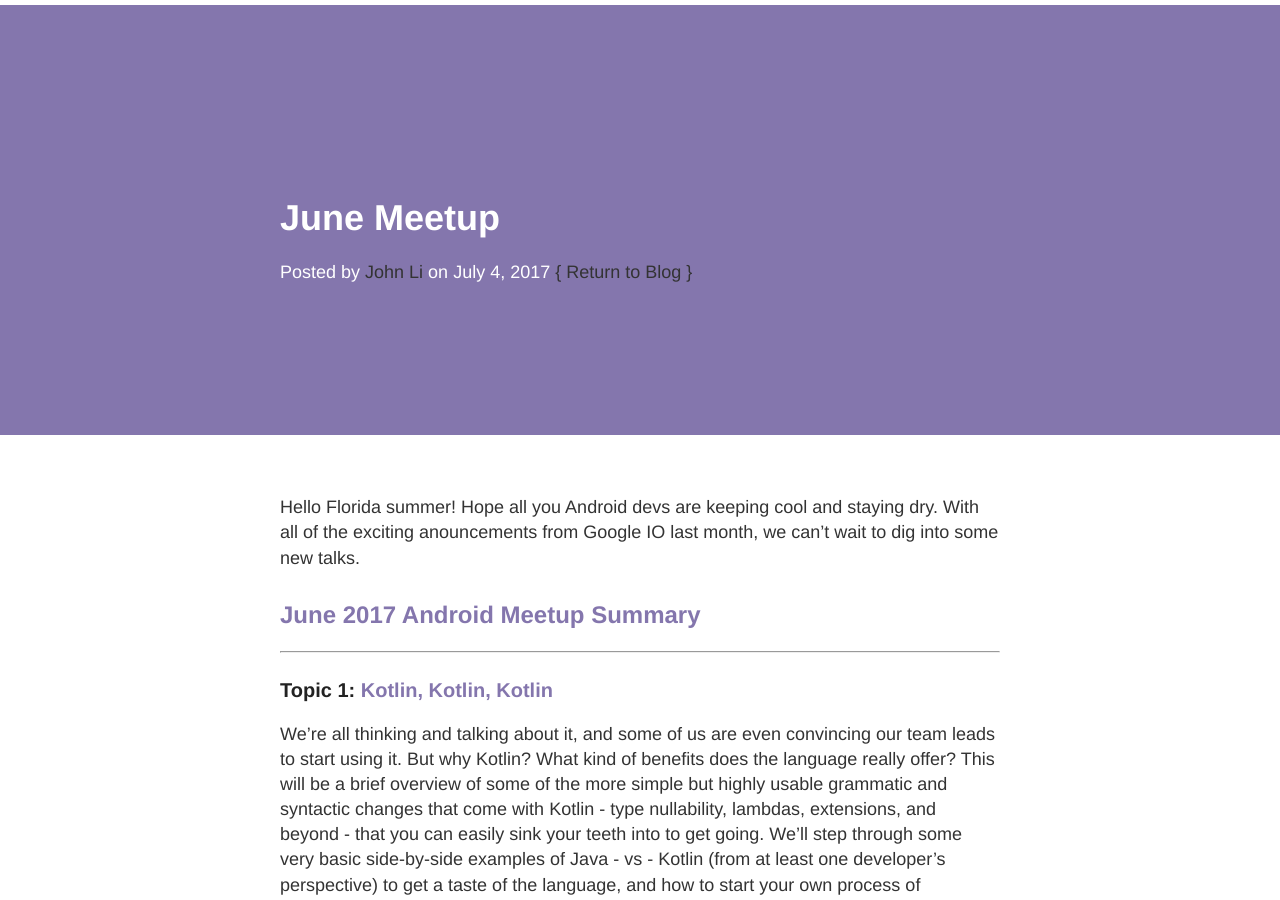
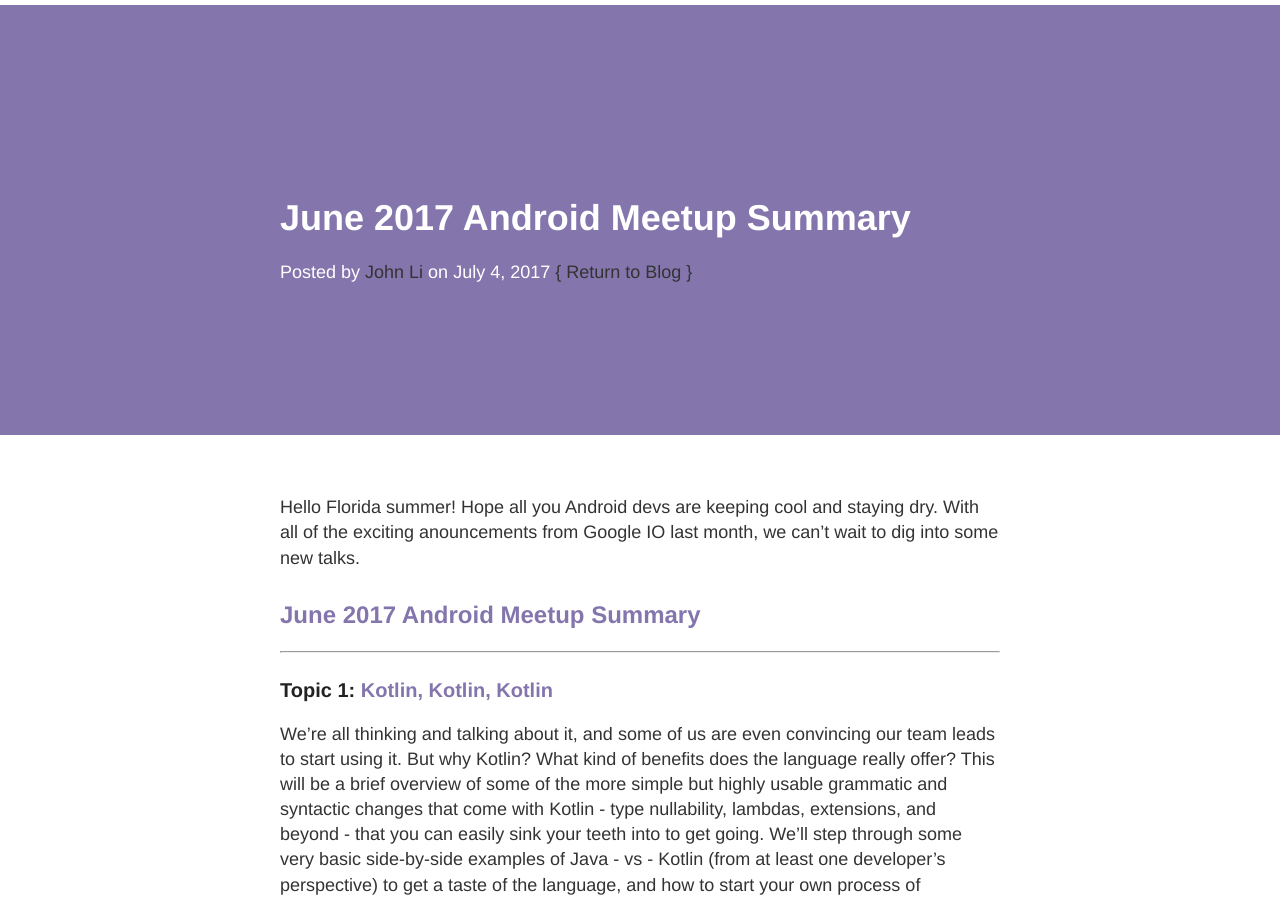
Before and after one commit to orlando-android/orlando-android.github.io-2, a Jekyll site: the page built from _posts/2017-07-04-June-Meetup.md, in a window 1280 px wide and 900 px high. Built offline with Jekyll 4.4.1, drawn with Linux system fonts in a browser that asks for light colours; nearby versions of some CDN libraries.

Commit message:
Update 2017-07-04-June-Meetup.md

```diff
--- a/_posts/2017-07-04-June-Meetup.md
+++ b/_posts/2017-07-04-June-Meetup.md
@@ -2,6 +2,7 @@
 published: true
 layout: post
 author: John Li
+title: June 2017 Android Meetup Summary
 ---
 
 Hello Florida summer! Hope all you Android devs are keeping cool and staying dry.  With all of the exciting anouncements from Google IO last month, we can't wait to dig into some new talks.
```
